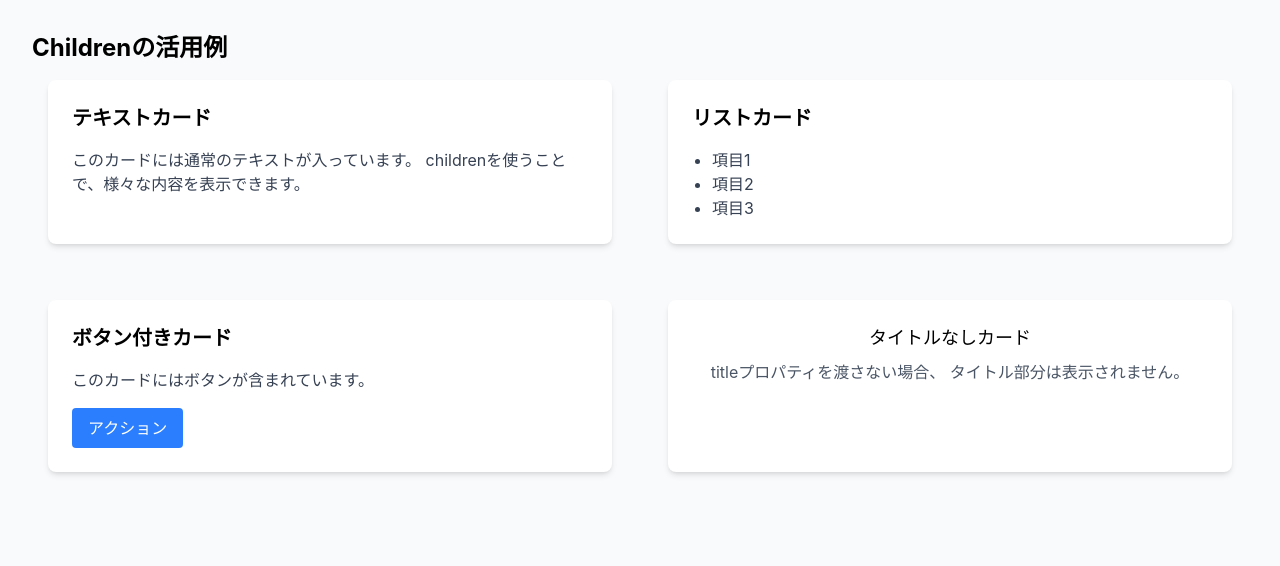
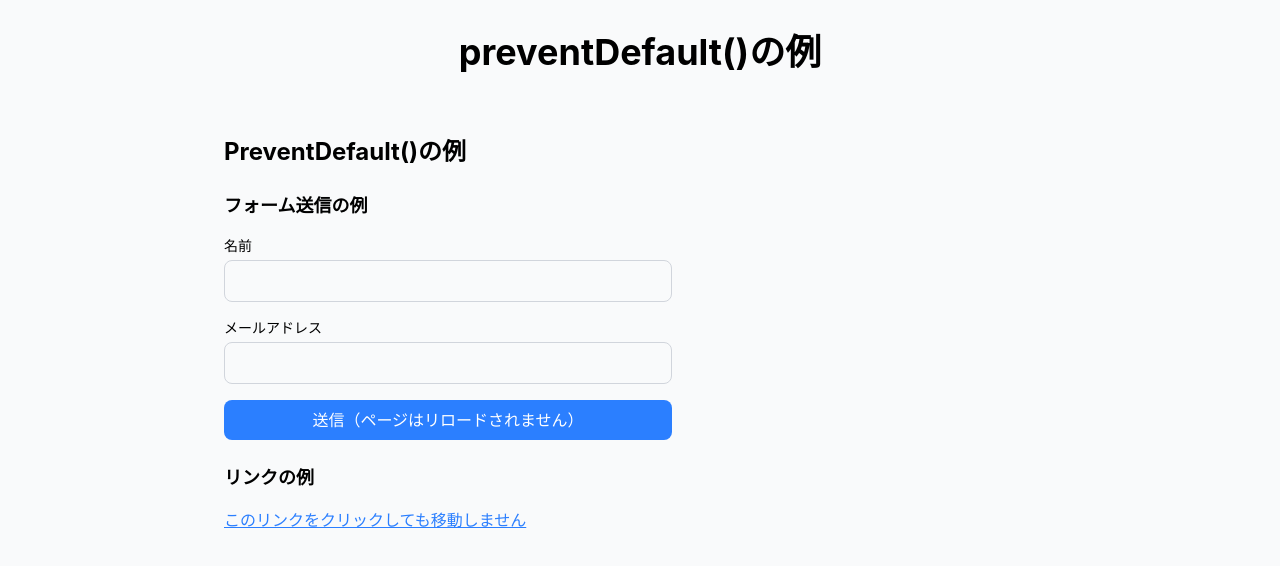
Before and after one commit to ko-ki-creator/app_calculation, a React app: page / in a window 1280 px wide. Shown: the top 566 px of the page. Built offline with nearby package versions, Linux system fonts and the light colour scheme; the HTML template or start-up script is replaced by a standard one.

Commit message:
chapter11

```diff
--- a/src/App.jsx
+++ b/src/App.jsx
@@ -3,13 +3,23 @@
 // import Header from "./Header";
 // import MainContent from "./MainContent";
 // import GreetingSection from "./GreetingSection";
-import CardExample from "./CardExample";
+// import CardExample from "./CardExample";
+// import ClickExample from "./ClickExample";
+// import InputExample from "./InputExample";
+// import EventExample from "./EventExample";
+
+import FormExample from "./FormExample";
 
 
 function App() {
   return (
     <div className="min-h-screen bg-gray-50">
-      <CardExample />
+      <div className="max-w-4xl mx-auto">
+        <h1 className="text-4xl font-bold text-center py-8">
+          preventDefault()の例
+        </h1>
+        <FormExample />
+      </div>
     </div>
   );
 }
--- /dev/null
+++ b/src/ClickExample.jsx
@@ -0,0 +1,40 @@
+const ClickExample = () => {
+
+    // ボタンがクリックされた時に実行される関数
+    const handleClick = () => {
+        alert ('ボタンがクリックされました！')
+    }
+
+    const showMessage = (message) => {
+        alert(message);
+    }
+
+    const showTime = () => {
+        const now = new Date()
+        alert(`現在の時刻： ${now.toLocaleTimeString()}`)
+    }
+
+    return (
+        <div className="p-8">
+            <h2 className="text-2xl font-bold mb-6">様々なクリックイベント</h2>
+
+            <div className="space-y-4">
+                <button
+                    onClick={() => showMessage(`こんにちは！`)}
+                    className="block bg-blue-500 text-white px-6 py-3 rounded-lg hover:bg-blue-600"
+                >
+                    挨拶メッセージ
+                </button>
+
+                <button
+                    onClick={showTime}
+                    className="block bg-green-500 text-white px-6 py-3 rounded-lg hover:bg-green-600"
+                >
+                    現在時刻を表示
+                </button>
+            </div>
+        </div>
+    );
+}
+
+export default ClickExample;
--- /dev/null
+++ b/src/EventExample.jsx
@@ -0,0 +1,58 @@
+const EventExample = () => {
+    const handleMouseEvent = (event) => {
+        console.log('マウスの位置', event.clientX, event.clientY)
+        console.log('クリックされた要素：', event.target.tagName)
+    }
+
+    const handleKeyPress = (event) => {
+        console.log('押されたキー：', event.key)
+        if (event.key === 'Enter') {
+            alert('Enterキーが押されました！')
+        }
+    }
+
+    const handleFocus = (event) => {
+        event.target.style.backgroundColor = 'lightyellow'
+    }
+
+    const handleBlur = (event) => {
+        event.target.style.backgroundColor = 'white'
+    }
+
+    return (
+        <div className="p-8">
+            <h2 className="text-2xl font-bold mb-6">イベントオブジェクトの例</h2>
+            <div className="space-y-4">
+                <div>
+                    <button
+                        onClick={handleMouseEvent}
+                        className="bg-green-500 text-white px-6 py-3 rounded-lg hover:bg-green-600"
+                    >
+                        クリック位置を表示（コンソールを確認）
+                    </button>
+                </div>
+
+                <div>
+                    <input
+                        type="text"
+                        onKeyDown={handleKeyPress}
+                        placeholder="何か入力してください（Enterキーを試してみて）"
+                        className="w-full max-w-md px-3 py-2 border border-gray-300 rounded-lg"
+                    />
+                </div>
+
+                <div>
+                    <input
+                        type="text"
+                        onFocus={handleFocus}
+                        onBlur={handleBlur}
+                        placeholder="フォーカス時に背景色が変わります"
+                        className="w-full max-w-md px-3 py-2 border border-gray-300 rounded-lg"
+                    />
+                </div>
+            </div>
+        </div>
+    );
+}
+
+export default EventExample;
--- /dev/null
+++ b/src/FormExample.jsx
@@ -0,0 +1,70 @@
+const FormExample = () => {
+
+    const handleSubmit = (event) => {
+        // デフォルトのフォーム送信動作を防ぐ
+        event.preventDefault()
+
+        const formData = new FormData(event.target);
+        const name = formData.get('name');
+        const email = formData.get('email');
+
+        alert(`フォーム送信処理\n名前: ${name}\nメール: ${email}`)
+    }
+
+    const handleLinkClick = (event) => {
+        event.preventDefault();
+        alert('リンクのデフォルト動作を防ぎました');
+    }
+
+    return (
+        <div className="p-8">
+            <h2 className="text-2xl font-bold mb-6">PreventDefault()の例</h2>
+
+            <div className="mb-6">
+                <h3 className="text-lg font-semibold mb-4">フォーム送信の例</h3>
+                <form onSubmit={handleSubmit} className="max-w-md space-y-4">
+                    <div>
+                        <label className="block text-sm font-medium mb-1">名前</label>
+                        <input
+                            name="name"
+                            type="text"
+                            required
+                            className="w-full px-3 py-2 border border-gray-300 rounded-lg"
+                        />
+                    </div>
+
+                    <div>
+                        <label className="block text-sm font-medium mb-1">メールアドレス</label>
+                        <input
+                            name="email"
+                            type="email"
+                            required
+                            className="w-full px-3 py-2 border border-gray-300 rounded-lg"
+                        />
+                    </div>
+
+                    <button
+                        type="submit"
+                        className="w-full bg-blue-500 text-white py-2 rounded-lg hover:bg-blue-600"
+                    >
+                        送信（ページはリロードされません）
+                    </button>
+                </form>
+            </div>
+
+            {/* リンクの例 */}
+            <div>
+                <h3 className="text-lg font-semibold mb-4">リンクの例</h3>
+                <a
+                    href="https://example.com"
+                    onClick={handleLinkClick}
+                    className="text-blue-500 underline hover:text-blue-700"
+                >
+                    このリンクをクリックしても移動しません
+                </a>
+            </div>
+        </div>
+    )
+}
+
+export default FormExample;
--- /dev/null
+++ b/src/InputExample.jsx
@@ -0,0 +1,45 @@
+const InputExample = () => {
+    const handleInputChange = (event) => {
+        console.log('入力された値', event.target.value)
+    }
+
+    const handleSubmit = () => {
+        const inputElement = document.getElementById('nameInput')
+        const inputValue = inputElement.value
+
+        if (inputValue.trim() === '') {
+            alert('名前を入力してください')
+        } else {
+            alert(`こんにちは、${inputValue}さん！`)
+        }
+    }
+
+    return (
+        <div className="p-8">
+            <h2 className="text-2xl font-bold mb-6">入力イベントの例</h2>
+
+            <div className="max-w-md">
+                <label className="block text-sm font-medium mb-2">
+                    お名前を入力してください
+                </label>
+
+                <input
+                    id="nameInput"
+                    type="text"
+                    onChange={handleInputChange}
+                    placeholder="名前を入力"
+                    className="w-full px-3 py-2 border border-gray-300 rounded-lg focus:outline-none focus:border-blue-500"
+                />
+
+                <button
+                    onClick={handleSubmit}
+                    className="mt-4 bg-blue-500 text-white px-6 py-2 rounded-lg hover:bg-blue-600"
+                >
+                    送信
+                </button>
+            </div>
+        </div>
+    );
+}
+
+export default InputExample;
```
